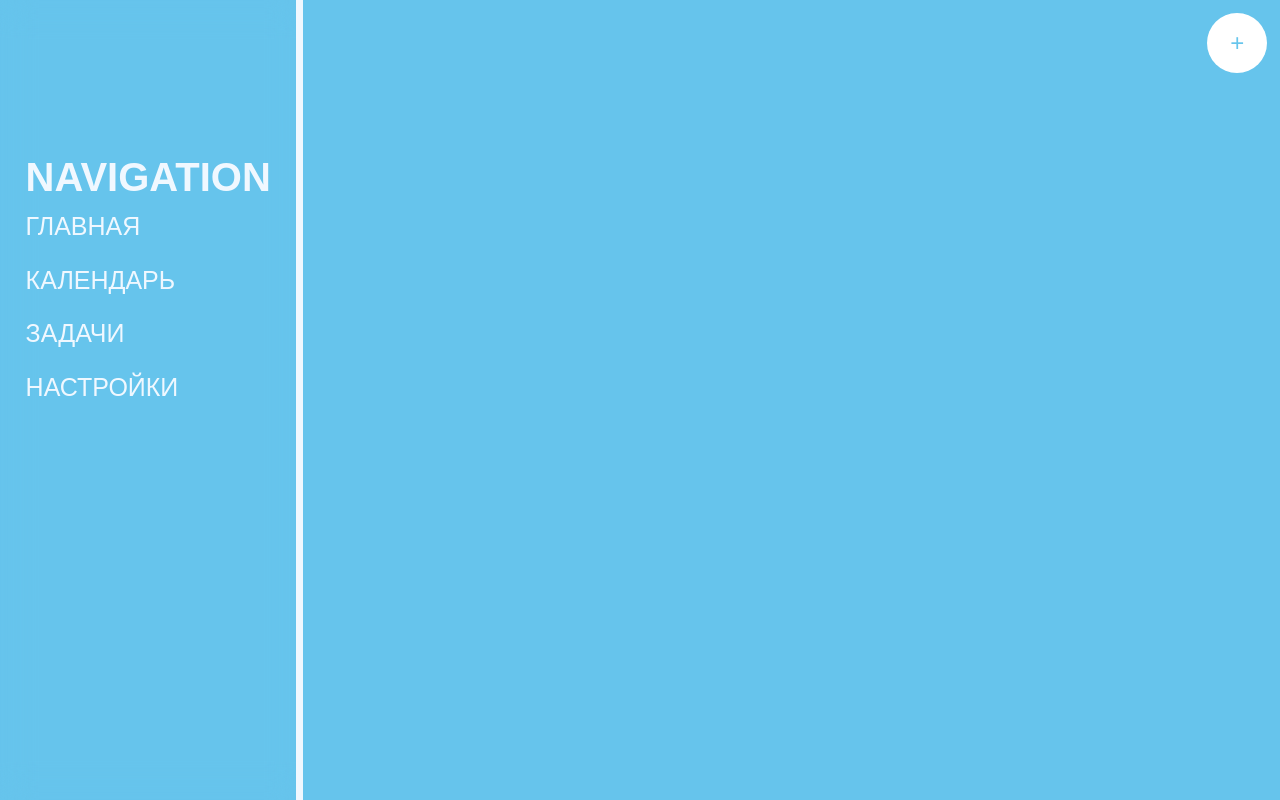
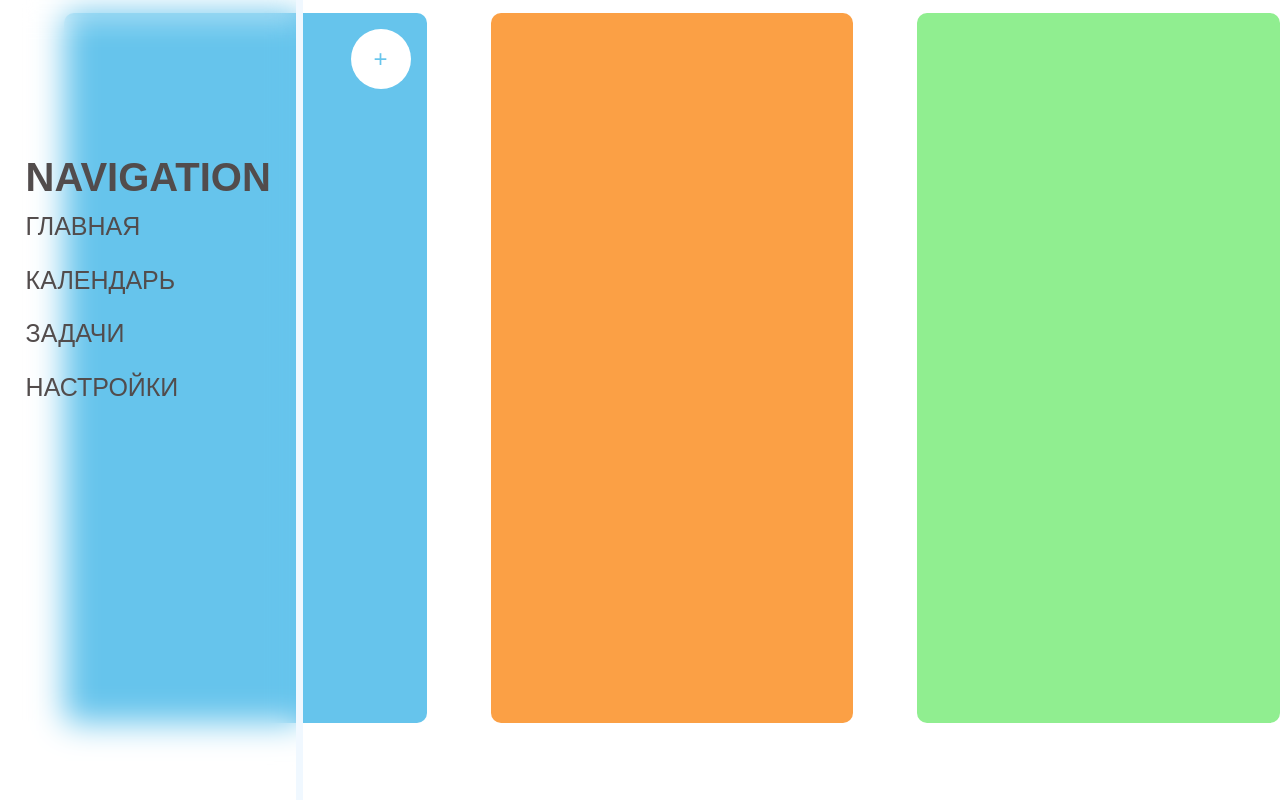
Before and after one commit to Allzer/Task-Manager, a Flask app: page /tasks in a window 1280 px wide. Run offline with Flask 3, Linux system fonts and the light colour scheme.

Commit message:
Добавил таблицы тасков
Доделать добавление записей в базу данных и выгрузку их на доске новых тасков. Также надо сделать календарь для добавления дат

```diff
--- a/src/Tasks/models.py
+++ b/src/Tasks/models.py
@@ -10,3 +10,4 @@ class Tasks(db.Model):
     description = db.Column(db.String(100), nullable=False)
     done = db.Column(db.Boolean, nullable=False)
     date = db.Column(db.DateTime, nullable=False)
+    importance = db.Column(db.Integer, nullable=False)
--- a/static/css/index.css
+++ b/static/css/index.css
@@ -8,14 +8,14 @@
     font-family: Arial, "Helvetica Neue", Helvetica, sans-serif;
     font-size: 40px;
     margin-bottom: 5%;
-    color: aliceblue;
+    color: #524c4c;
 }
 
 
 .list_menu a {
     font-family: Arial, "Helvetica Neue", Helvetica, sans-serif;
     font-size: 25px;
-    color: aliceblue;
+    color: #524c4c;
     transition: all 0.5s ease;
 }
 
@@ -50,7 +50,10 @@
 }
 
 body {
-    background: #2EAFE5BA;
     margin: 0;
     padding: 0;
 }
+
+.up_line{
+    background: #2EAFE5BA;
+}
--- a/static/css/tasks.css
+++ b/static/css/tasks.css
@@ -20,36 +20,49 @@
   color: #FFFFFF;
 }
 
-.add_form {
-  background-color: #f2f2f2;
-  border-radius: 10px;
-  padding: 20px;
-
+/*Форма*/
+.form{
+  padding-top: 25%;
 }
 
-.add_form label {
-  display: block;
-  margin-bottom: 10px;
+.for-form{
+  font-family: Arial, "Helvetica Neue", Helvetica, sans-serif;
+
+  overflow: hidden;
+  resize: none;
+  border-radius: 5px;
+  border-color: transparent;
+  width: 100%;
+  outline: none;
+  font-size: 23px;
+  margin-bottom: 3%;
 }
 
-.add_form input[type="text"] {
-  width: 100%;
-  padding: 8px;
-  margin-bottom: 15px;
-  border: 1px solid #ccc;
-  border-radius: 5px;
+
+
+
+/*Таблицы*/
+.table{
+  display: flex;
+  padding-top: 1%;
+}
+.all_tasks, .completed, .in_progress{
+  border-radius: 10px;
+  padding: 1%;
+  margin-left: 5%;
+  height: 710px;
+  width: 400px;
 }
 
-.add_form button {
-  background-color: rgba(44, 250, 34, 0.73);
-  color: #FFFFFF;
-  border: none;
-  border-radius: 5px;
-  padding: 10px 20px;
-  font-size: 16px;
-  cursor: pointer;
+.in_progress{
+    background: rgba(250, 125, 0, 0.73);
 }
 
-.add_form button:hover {
-  background-color: rgba(44, 250, 34, 0.73); /* Цвет при наведении */
+
+.all_tasks{
+  background: #2EAFE5BA;
 }
+
+.completed{
+  background: lightgreen;
+}
--- a/static/js/script.js
+++ b/static/js/script.js
@@ -1,4 +1,13 @@
-        function getform(){
-            doc = document.getElementById("addForm");
-            console.log(doc);
-        }
+document.getElementById("addButton").addEventListener("click", function() {
+    var form = document.getElementById("addtask");
+    if (form.style.display === "none") {
+        form.style.display = "block";
+    } else {
+        form.style.display = "none";
+    }
+});
+
+document.getElementById("myTextarea").addEventListener("input", function() {
+    this.style.height = "auto";
+    this.style.height = (this.scrollHeight) + "px";
+});
--- a/templates/tasks.html
+++ b/templates/tasks.html
@@ -10,19 +10,32 @@
 
 <body>
     {% block content %}
-    <div>
-        <button class="add" id="addButton" onclick="getform()">+</button>
-            <div class="add_form" id="addForm" style="display: none;">
-                <form role="form" action="/requestFine" method="POST" >
-                    <label>Название:</label>
-                    <input type="text" name="title">
-                    <label>Описание:</label>
-                    <input type="text" name="description">
-                    <label>Дата:</label>
-                    <input type="text" name="date">
-                    <button type="submit" class="btn btn-success">Отправить</button>
-                </form>
+
+
+    <div class="table">
+        <div class="all_tasks">
+            <div>
+                <button class="add" id="addButton">+</button>
+                    <div class="form" id="addtask" style="display: none;">
+                        <form>
+                            <input class="for-form" type="text" placeholder="Title" name="title" />
+                            <textarea class="for-form" id="myTextarea" placeholder="Description" name="description"></textarea>
+                            <input class="for-form" type="text" placeholder="Date" name="date">
+                            <input class="for-form" type="text" placeholder="Importance" name="importance">
+                        </form>
+                    </div>
             </div>
+        </div>
+
+        <div class="in_progress">
+
+        </div>
+
+        <div class="completed">
+
+        </div>
+
+
     </div>
     {% endblock %}
 
```
Also changed, not shown: migrations/versions/830524ac4651_add_column_in_tasks.py (added, +32 -0 lines).
